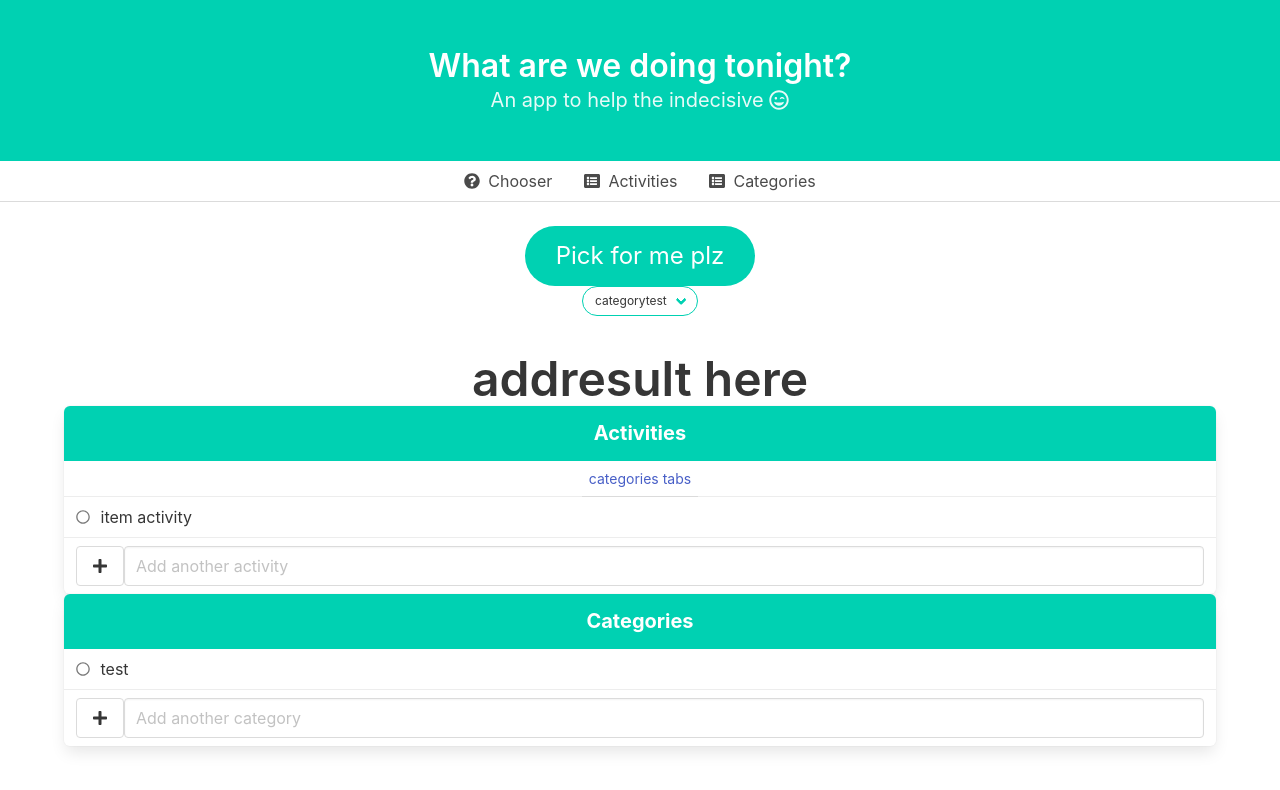
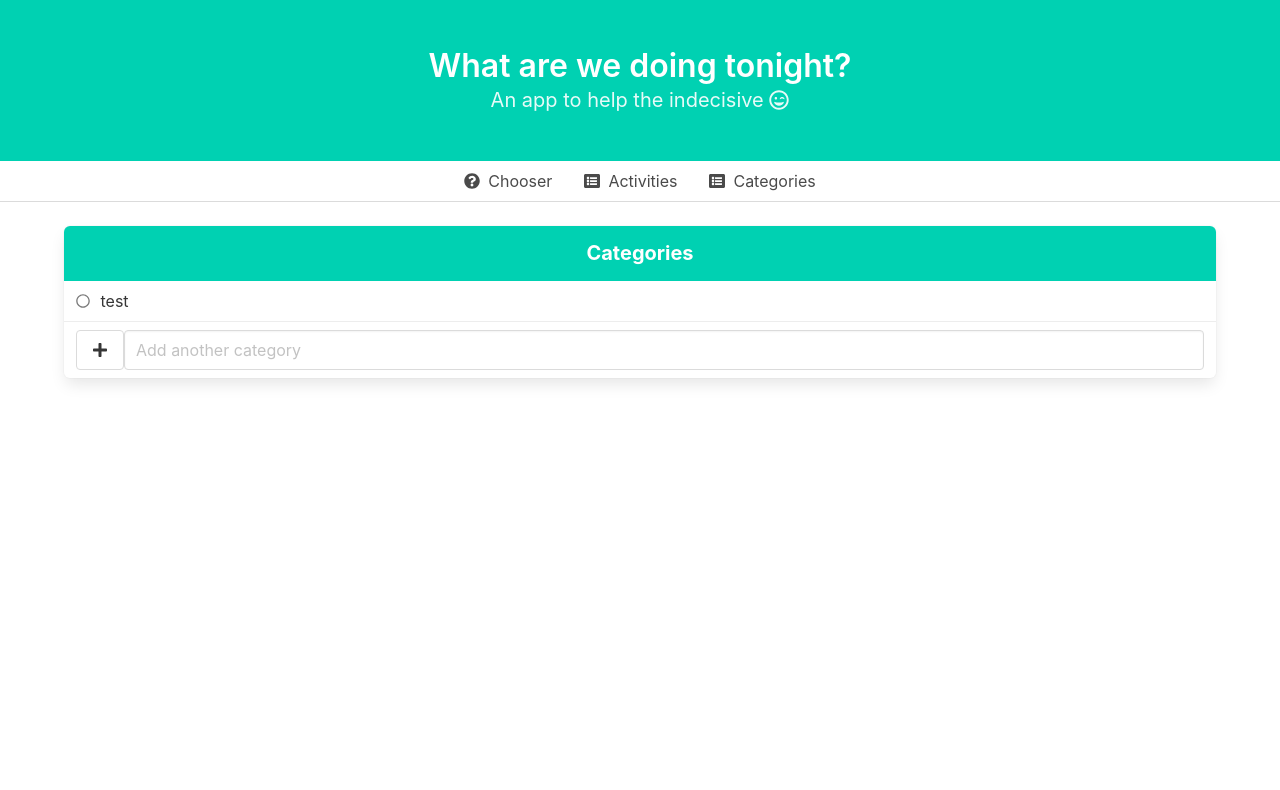
Before and after one commit to nhan-tp/what-to-do, a React (Create React App) app: page /categories in a window 1280 px wide. Shown: the top 790 px of the page. Built offline with nearby package versions, Linux system fonts and the light colour scheme.

Commit message:
Add routing for activities, home, and categories

```diff
--- a/package.json
+++ b/package.json
@@ -11,6 +11,7 @@
     "node-sass": "^4.14.1",
     "react": "^16.13.1",
     "react-dom": "^16.13.1",
+    "react-router-dom": "^5.2.0",
     "react-scripts": "3.4.1"
   },
   "scripts": {
--- a/src/Activities/ActivitiesComponent.js
+++ b/src/Activities/Activities.js
@@ -1,6 +1,6 @@
 import React from "react";
 
-function ActivitiesComponent() {
+function Activities() {
   return (
     <div class="container has-text-centered">
       <nav class="panel is-primary">
@@ -27,4 +27,4 @@
   );
 }
 
-export default ActivitiesComponent;
+export default Activities;
--- a/src/App.js
+++ b/src/App.js
@@ -5,9 +5,11 @@
 import CategoriesTab from "./Categories/CategoriesTab";
 import ActivitiesTab from "./Activities/ActivitiesTab";
 
-import ChooserComponent from "./Chooser/ChooserComponent";
-import ActivitiesComponent from "./Activities/ActivitiesComponent";
-import CategoriesComponent from "./Categories/CategoriesComponent";
+import Chooser from "./Chooser/Chooser";
+import Activities from "./Activities/Activities";
+import Categories from "./Categories/Categories";
+
+import { BrowserRouter as Router, Switch, Route } from "react-router-dom";
 
 function App() {
   return (
@@ -25,6 +27,7 @@
       </section>
 
       {/* Tabs */}
+      <Router>
         <div class="tabs is-centered">
           <ul>
             <ChooserTab />
@@ -32,11 +35,12 @@
             <CategoriesTab />
           </ul>
         </div>
-
-      {/* Components */}
-      <ChooserComponent />
-      <ActivitiesComponent />
-      <CategoriesComponent />
+        <Switch>
+          <Route path="/activities" component={Activities} />
+          <Route path="/categories" component={Categories} />
+          <Route path="/" component={Chooser} />
+        </Switch>
+      </Router>
     </div>
   );
 }
--- a/src/Categories/CategoriesComponent.js
+++ b/src/Categories/Categories.js
@@ -1,6 +1,6 @@
 import React from "react";
 
-function CategoriesComponent() {
+function Categories() {
   return (
     <div class="container has-text-centered">
       <nav class="panel is-primary">
@@ -22,4 +22,4 @@
   );
 }
 
-export default CategoriesComponent;
+export default Categories;
--- a/src/Chooser/ChooserComponent.js
+++ b/src/Chooser/Chooser.js
@@ -1,6 +1,6 @@
 import React from "react";
 
-function ChooserTab() {
+function Chooser() {
   return (
     <div class="container has-text-centered" id="chooser">
       <a class="button is-primary is-rounded is-large">Pick for me plz</a>
@@ -21,4 +21,4 @@
   );
 }
 
-export default ChooserTab;
+export default Chooser;
```
Also changed, not shown: 1 other file (tests, documents, lock files or other folders). Lines whose indentation alone changed are shown as unchanged.
